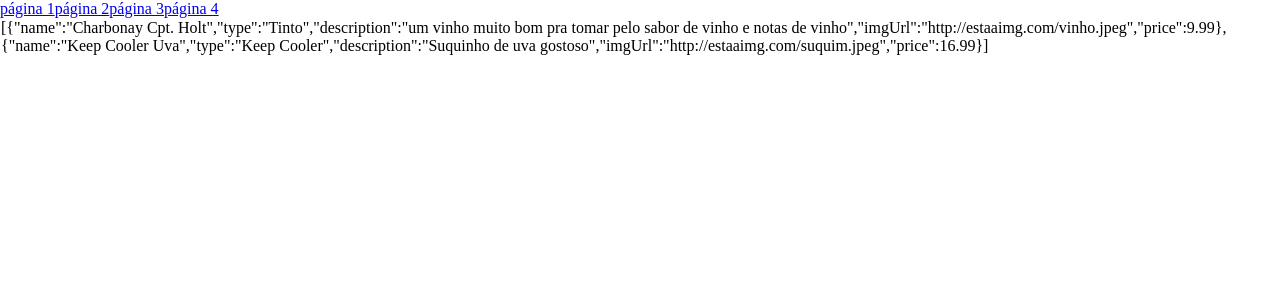
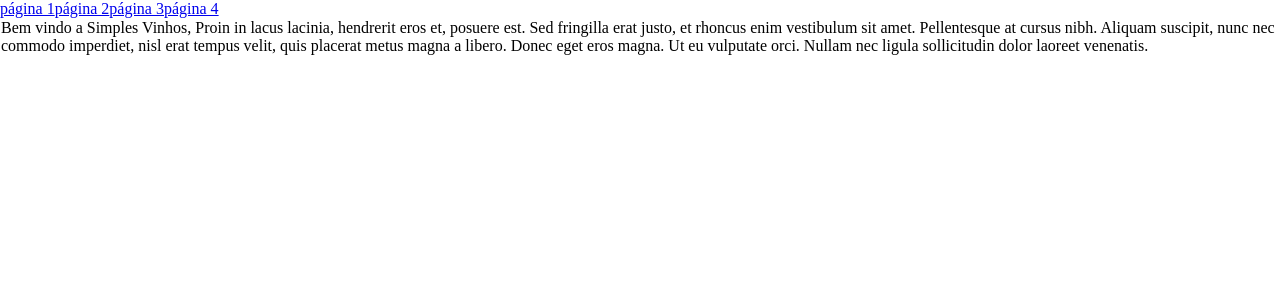
Before and after one commit to Lukasmolin/simples-vinhos-web, a React (Create React App) app: page / in a window 1280 px wide. Shown: the top 300 px of the page. Built offline with nearby package versions, Linux system fonts and the light colour scheme.

Commit message:
Implementing HomePage functionality

```diff
--- /dev/null
+++ b/src/config/InfoHomePage.json
@@ -0,0 +1,3 @@
+{
+    "welcomeText": "Bem vindo a Simples Vinhos, Proin in lacus lacinia, hendrerit eros et, posuere est. Sed fringilla erat justo, et rhoncus enim vestibulum sit amet. Pellentesque at cursus nibh. Aliquam suscipit, nunc nec commodo imperdiet, nisl erat tempus velit, quis placerat metus magna a libero. Donec eget eros magna. Ut eu vulputate orci. Nullam nec ligula sollicitudin dolor laoreet venenatis."
+}
--- a/src/pages/HomePage.tsx
+++ b/src/pages/HomePage.tsx
@@ -1,14 +1,16 @@
 import React from 'react';
 import Header, { HeaderProps } from '../components/Header';
 import Service from '../service/Service';
+import HomePageService from '../service/HomePageService';
 
 const service = new Service();
+const homePageService = new HomePageService();
 
 const HomePage: React.FC = () => {
     return <>
         <Header menu={service.menu} logoImg={''} textContent={ 'Simples Vinhos' } />
         <main>
-            {JSON.stringify(service.wines)}
+            {homePageService.welcomeText}
         </main>
     </>;
 }
--- /dev/null
+++ b/src/service/HomePageService.ts
@@ -0,0 +1,9 @@
+import infoHomePage from '../config/InfoHomePage.json';
+
+export default class HomePageService {
+
+    public get welcomeText(): string {
+        return infoHomePage.welcomeText;
+    }
+
+}
```
Also changed, not shown: src/resources/imgs/SimplesLogo.png (added).
